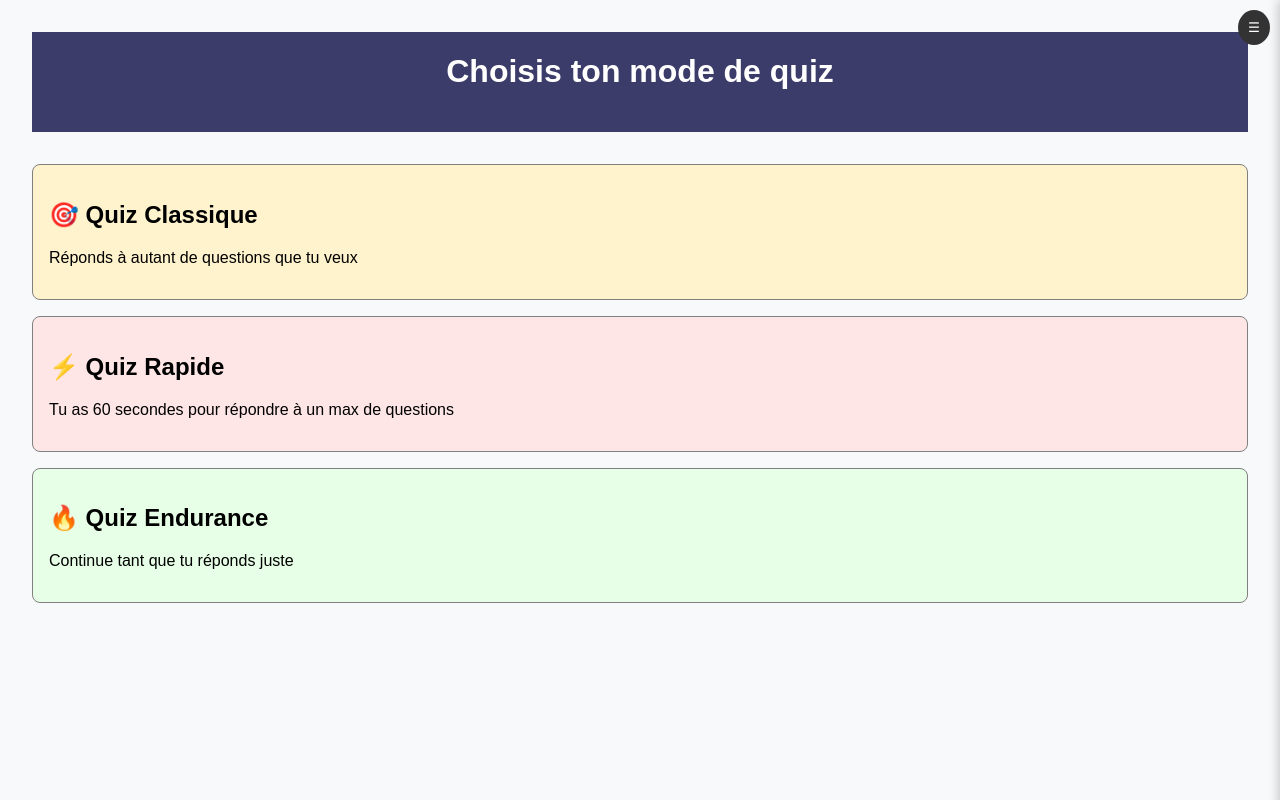
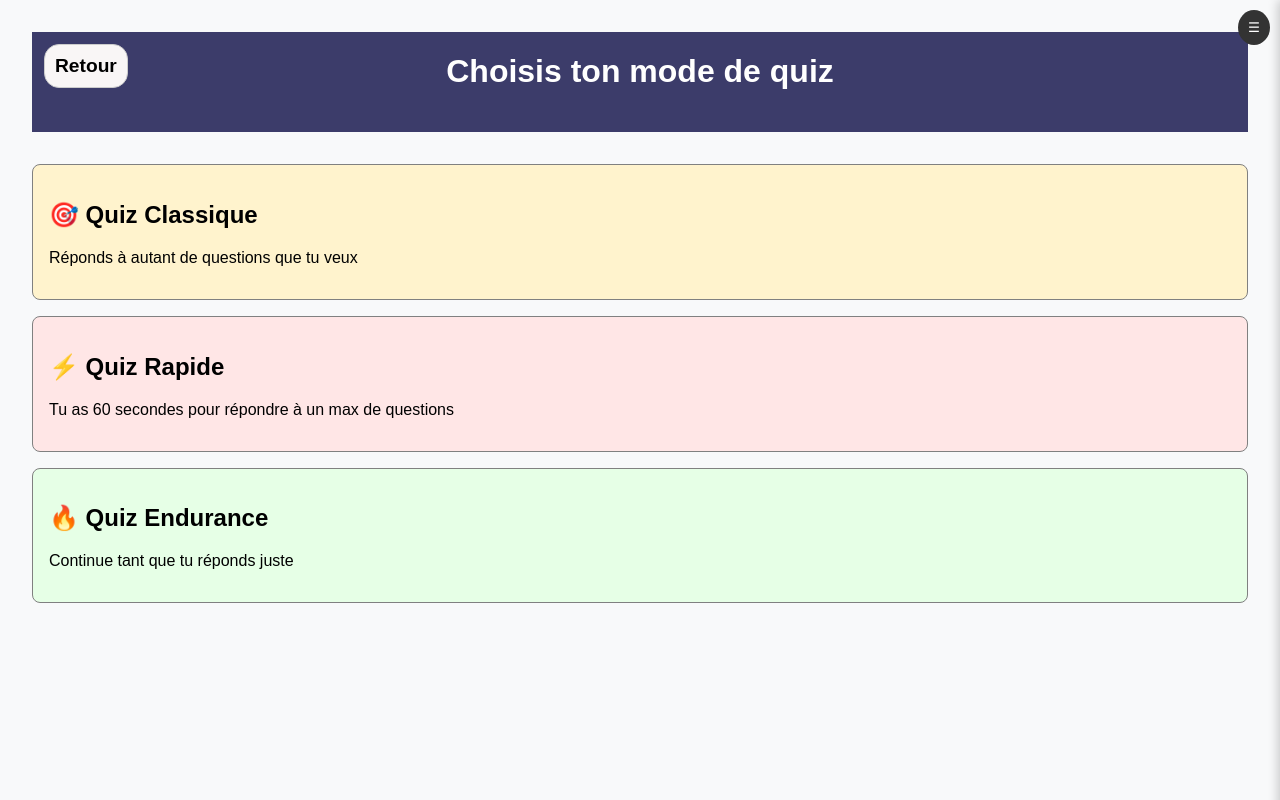
Before and after one commit to Eric100210/Culture-Quiz, a Next.js app: page /quiz in a window 1280 px wide. Built offline with nearby package versions, Linux system fonts and the light colour scheme.

Commit message:
avant de faire des trucs bizarres avec server

```diff
--- a/src/app/globals.css
+++ b/src/app/globals.css
@@ -80,6 +80,7 @@ body {
 .button-login {
   border: 1px solid gray;
   width: 100%;
+  height: 100%;
   padding: 1rem;
   border-radius: 8px;
   cursor: pointer;
@@ -89,6 +90,7 @@ body {
 .button-signup {
   border: 1px solid gray;
   width: 100%;
+  height: 100%;
   padding: 1rem;
   border-radius: 8px;
   cursor: pointer;
@@ -114,6 +116,7 @@ body {
 .playing-guest {
   border: 1px solid gray;
   width: 100%;
+  height: 100%;
   padding: 1rem;
   border-radius: 8px;
   cursor: pointer;
@@ -250,3 +253,22 @@ body {
 .qa:hover {
   background-color: #f4c1ee;
 }
+
+.retour {
+  position: fixed;
+  top: 44px;
+  left: 44px;
+  background-color: #f9f6f6;
+  border-radius: 15px;
+  cursor: pointer;
+  transition: transform 0.2s ease;
+  padding: 10px;
+  border: 1px solid #ccc;
+  color: black;
+  font-size: 1.2rem;
+  font-weight: bold;
+}
+
+.retour:hover {
+  transform: scale(1.15);
+}
--- a/src/app/page.tsx
+++ b/src/app/page.tsx
@@ -11,7 +11,7 @@ export default function Home() {
       <div className="under-header">
           <p> Teste ta culture en étant interrogé sur divers sujets ! </p>
       </div>
-      <div style={{ display: "grid", gap: "0.5rem", marginTop: "1.5rem", width:"300px" }}>
+      <div style={{ display: "grid", gap: "0.5rem", marginTop: "1.5rem", width:"500px", height:"200px" }}>
       <div className="space">
           <button className="button-login">Se connecter</button>
       </div>
--- a/src/app/quiz/endurance/page.tsx
+++ b/src/app/quiz/endurance/page.tsx
@@ -1,7 +1,10 @@
 // src/app/quiz/page.tsx
+"use client"
 import { loadQuestions } from "@/lib/loadQuestions";
+import { useRouter } from "next/navigation";
 
 export default function QuizEndurance() {
+  const router = useRouter();
   const questions = loadQuestions();
   const randomIndex = Math.floor(Math.random() * questions.length);
   const { question, answer } = questions[randomIndex];
@@ -14,6 +17,9 @@ export default function QuizEndurance() {
         <summary>Voir la réponse</summary>
         <p>{answer}</p>
       </details>
+      <div>
+        <button className="retour" onClick={() => router.push("/quiz")}> Retour </button>
+      </div>
     </main>
   );
 }
--- a/src/app/quiz/normal/page.tsx
+++ b/src/app/quiz/normal/page.tsx
@@ -25,6 +25,9 @@ export default function QuizNormal() {
           <p>Réponds spécifiquement aux questions posées</p>
         </div>
       </div>
+      <div>
+        <button className="retour" onClick={() => router.push("/quiz")}> Retour </button>
+      </div>
     </main>
   );
 }
--- a/src/app/quiz/normal/qa/page.tsx
+++ b/src/app/quiz/normal/qa/page.tsx
@@ -1,7 +1,10 @@
 // src/app/quiz/page.tsx
+"use client"
 import { loadQuestionsQA } from "@/lib/loadQuestionsQA";
+import {useRouter} from "next/navigation"
 
 export default function QuizQA() {
+  const router = useRouter();
   const questions = loadQuestionsQA();
   const randomIndex = Math.floor(Math.random() * questions.length);
   const { question, answer } = questions[randomIndex];
@@ -14,6 +17,9 @@ export default function QuizQA() {
         <summary>Voir la réponse</summary>
         <p>{answer}</p>
       </details>
+      <div>
+        <button className="retour" onClick={() => router.push("/quiz/normal")}> Retour </button>
+      </div>
     </main>
   );
 }
--- a/src/app/quiz/normal/thematique/page.tsx
+++ b/src/app/quiz/normal/thematique/page.tsx
@@ -1,7 +1,10 @@
 // src/app/quiz/page.tsx
+"use client"
 import { loadQuestions } from "@/lib/loadQuestions";
+import {useRouter} from "next/navigation";
 
 export default function QuizTheme() {
+  const router = useRouter();
   const questions = loadQuestions();
   const randomIndex = Math.floor(Math.random() * questions.length);
   const { question, answer } = questions[randomIndex];
@@ -14,6 +17,9 @@ export default function QuizTheme() {
         <summary>Voir la réponse</summary>
         <p>{answer}</p>
       </details>
+      <div>
+        <button className="retour" onClick={() => router.push("/quiz/normal")}> Retour </button>
+      </div>
     </main>
   );
 }
--- a/src/app/quiz/page.tsx
+++ b/src/app/quiz/page.tsx
@@ -38,6 +38,9 @@ export default function QuizModeSelector() {
           <p>Continue tant que tu réponds juste</p>
         </div>
       </div>
+      <div>
+      <button className="retour" onClick={() => router.push("/")}> Retour </button>
+      </div>
     </main>
   );
 }
--- a/src/app/quiz/rapid/page.tsx
+++ b/src/app/quiz/rapid/page.tsx
@@ -1,7 +1,10 @@
 // src/app/quiz/page.tsx
+"use client"
 import { loadQuestions } from "@/lib/loadQuestions";
+import { useRouter } from "next/navigation";
 
 export default function QuizRapid() {
+  const router = useRouter();
   const questions = loadQuestions();
   const randomIndex = Math.floor(Math.random() * questions.length);
   const { question, answer } = questions[randomIndex];
@@ -14,6 +17,9 @@ export default function QuizRapid() {
         <summary>Voir la réponse</summary>
         <p>{answer}</p>
       </details>
+      <div>
+        <button className="retour" onClick={() => router.push("/quiz")}> Retour </button>
+      </div>
     </main>
   );
 }
```
